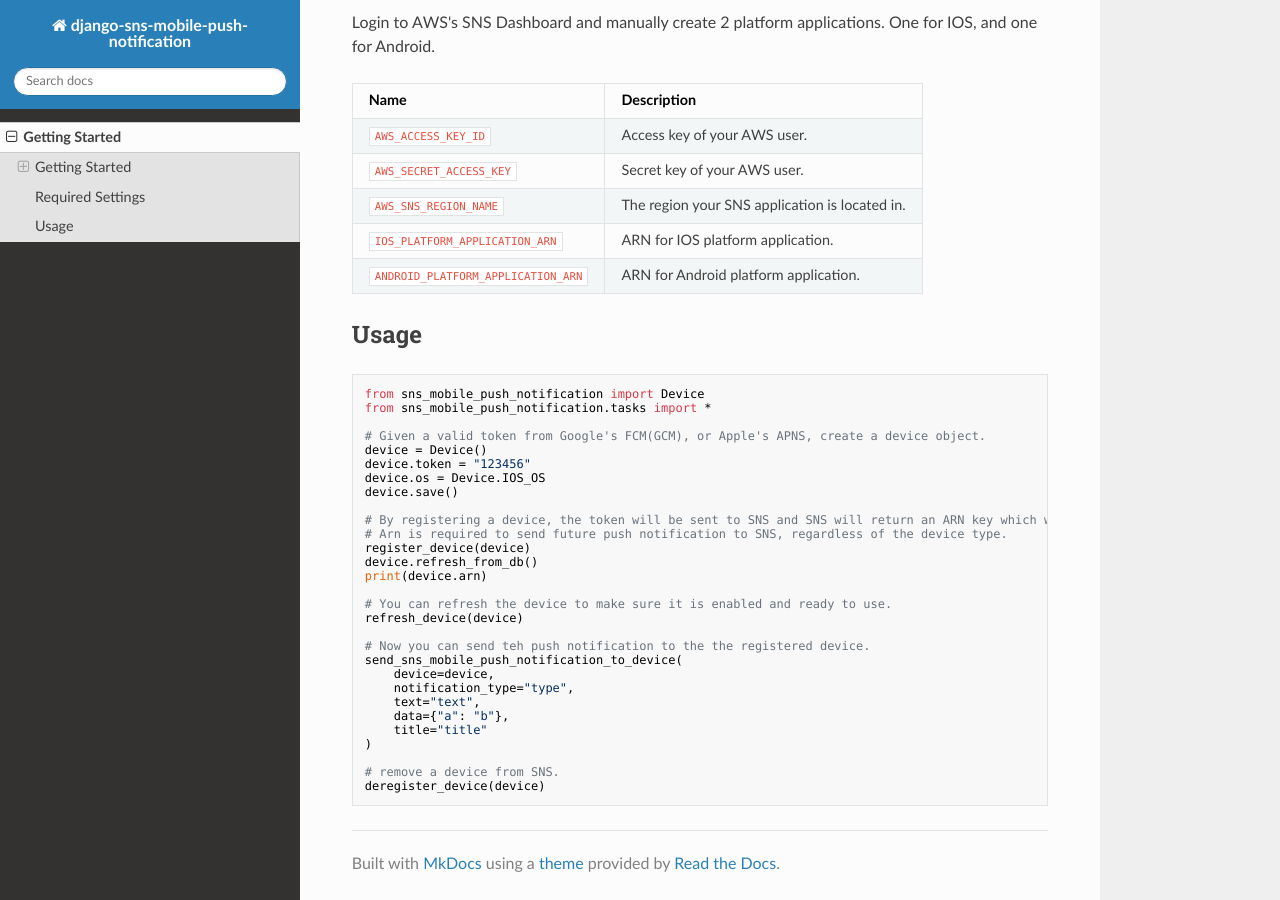
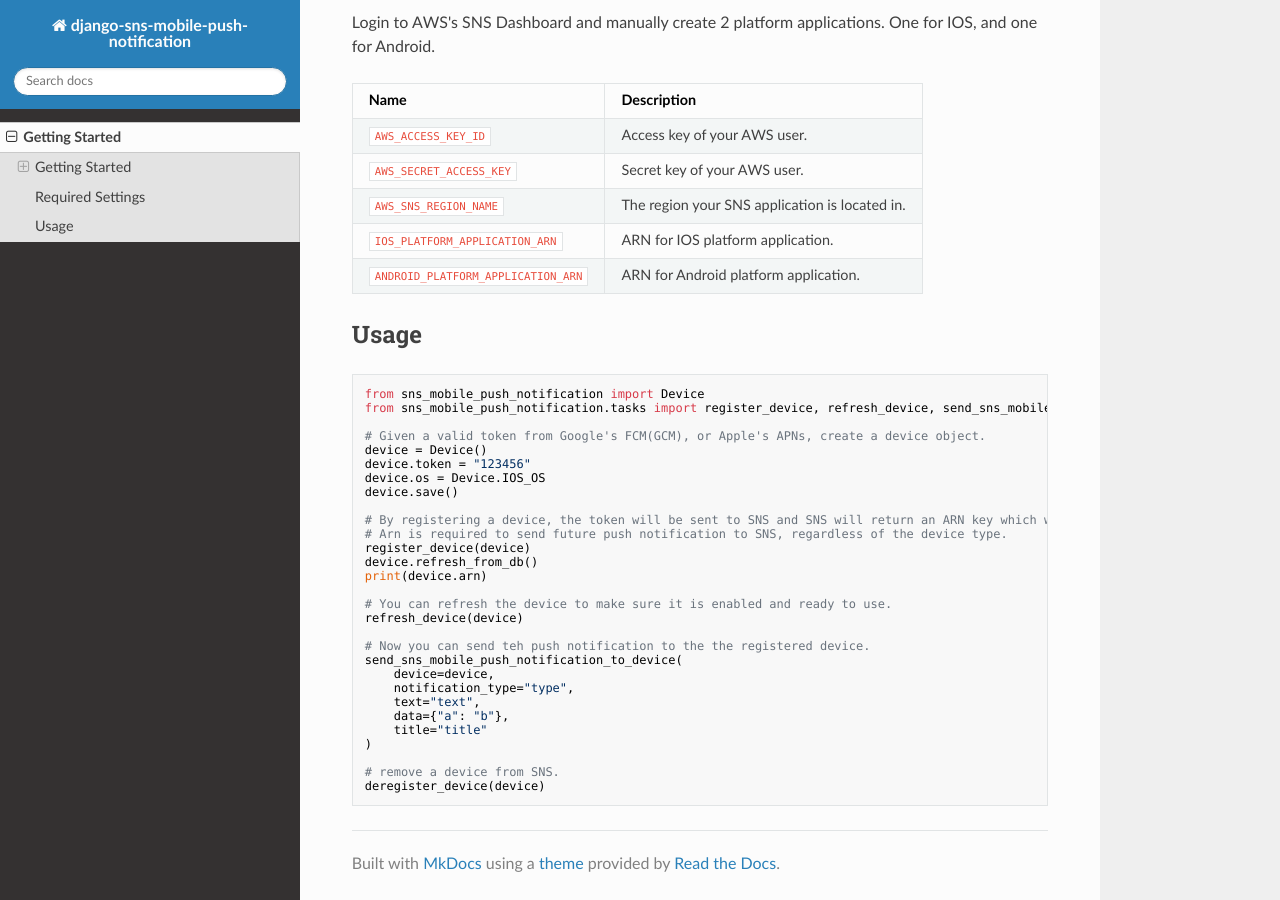
Before and after one commit to ml-archive/django-sns-mobile-push-notification, an MkDocs documentation site: the page built from docs/index.md, in a window 1280 px wide and 900 px high, scrolled down 609 px. Built offline with MkDocs 1.6.1, drawn with Linux system fonts in a browser that asks for light colours; nearby versions of some CDN libraries; old or Windows-style settings are respelled for this version of MkDocs.

Commit message:
[ django-sns-mobile-push-notification ] docs updated.

````diff
--- a/docs/index.md
+++ b/docs/index.md
@@ -37,9 +37,9 @@ Login to AWS's SNS Dashboard and manually create 2 platform applications. One fo
 ## Usage
 ```python
 from sns_mobile_push_notification import Device
-from sns_mobile_push_notification.tasks import *
+from sns_mobile_push_notification.tasks import register_device, refresh_device, send_sns_mobile_push_notification_to_device, deregister_device
 
-# Given a valid token from Google's FCM(GCM), or Apple's APNS, create a device object.
+# Given a valid token from Google's FCM(GCM), or Apple's APNs, create a device object.
 device = Device()
 device.token = "123456"
 device.os = Device.IOS_OS
````
